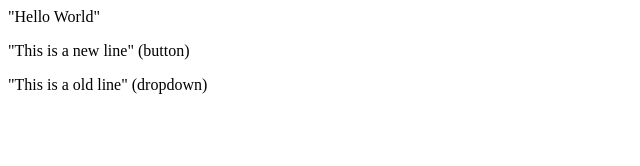
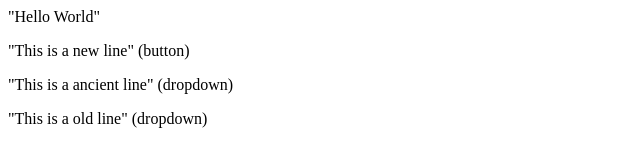
Before and after one commit to aj-king2507/LocalRepo, a plain HTML site: page index.html in a window 1280 px wide. Shown: the whole page, without its empty margins (0-640 px from the left). Drawn offline with Linux system fonts and the light colour scheme.

Commit message:
new lines

```diff
--- a/index.html
+++ b/index.html
@@ -1,3 +1,4 @@
 <p>"Hello World"</p>
 <p>"This is a new line" (button) </p>
+<p>"This is a ancient line" (dropdown)</p>
 <p>"This is a old line" (dropdown)</p>
```
